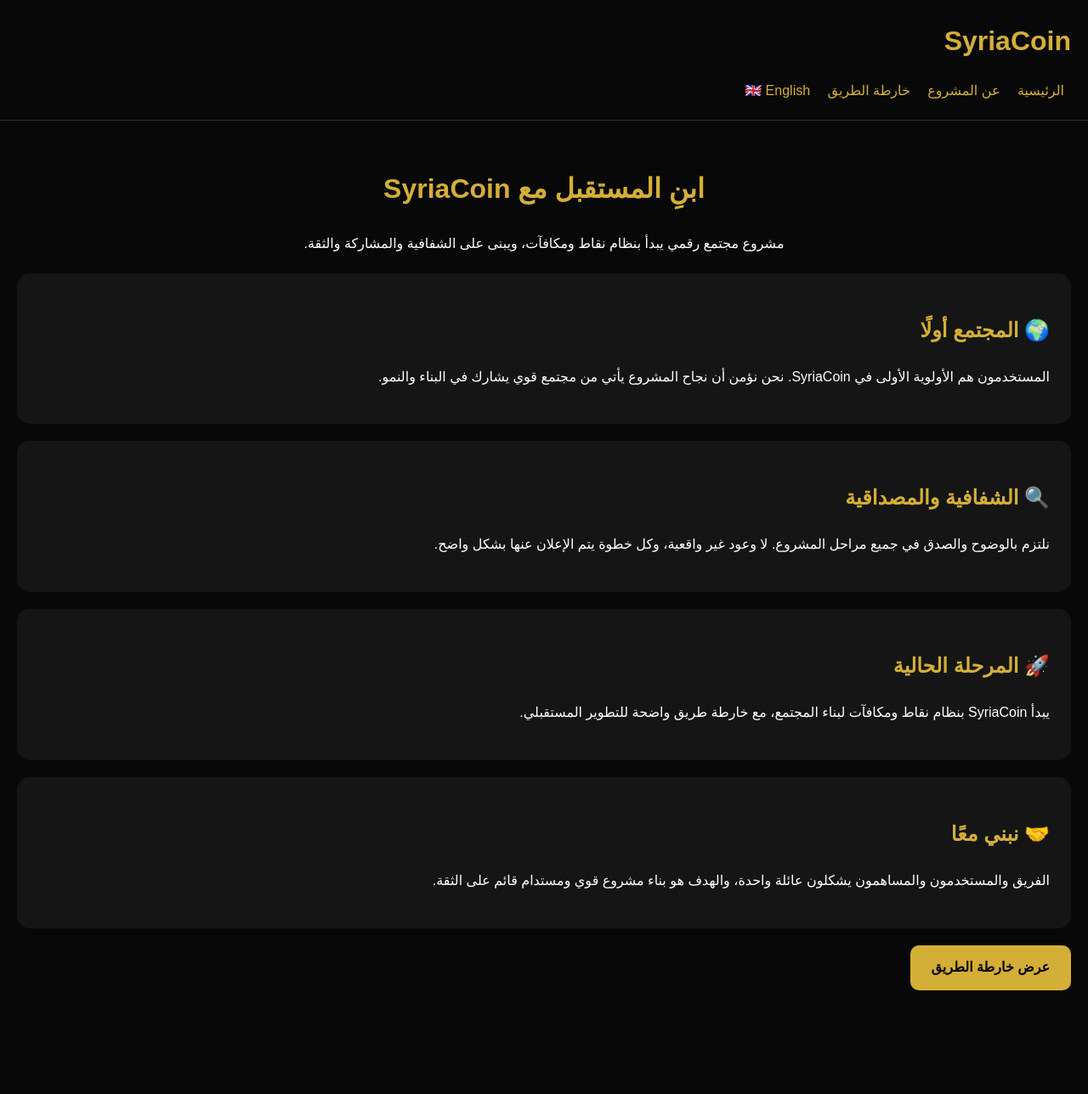
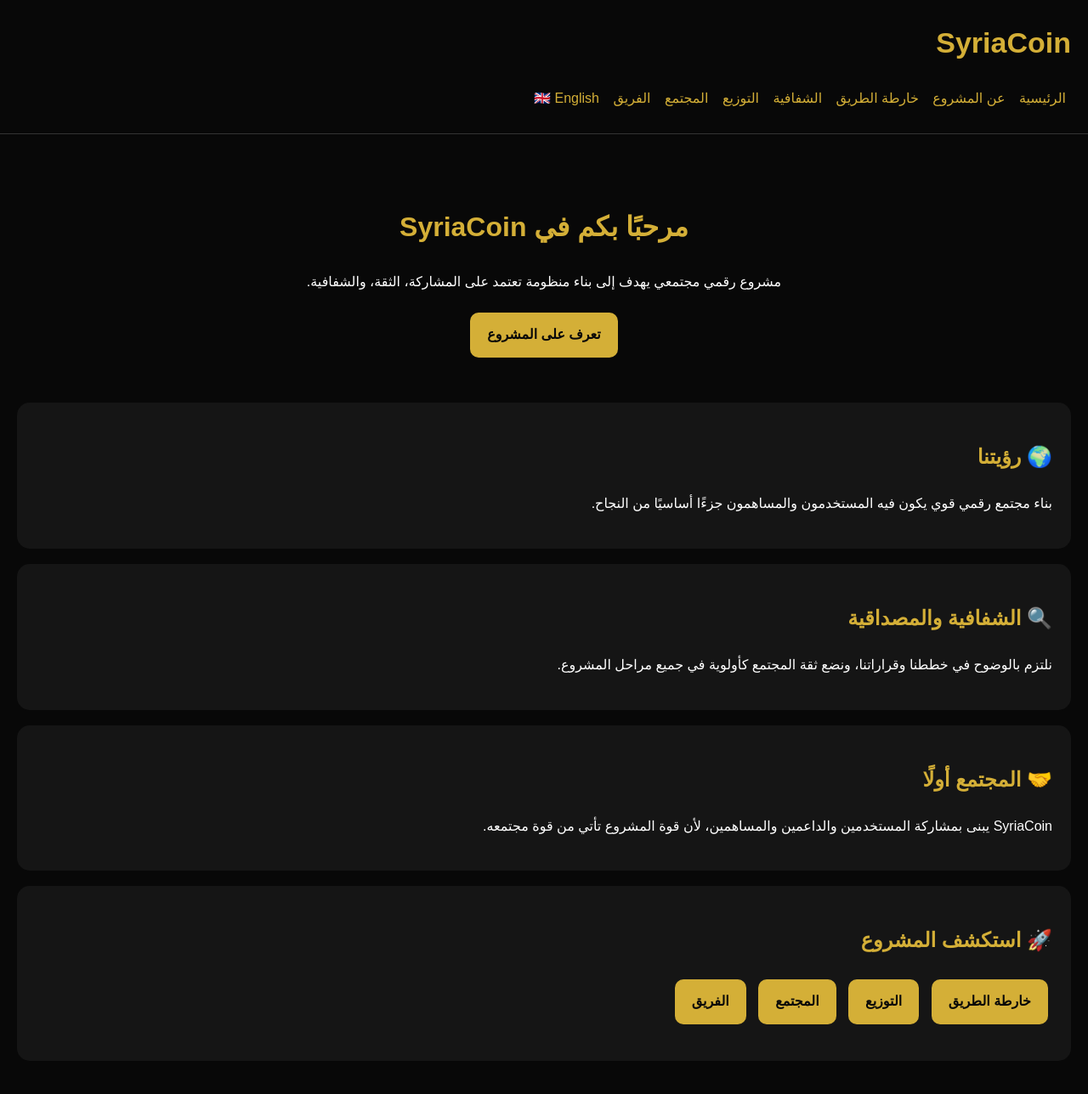
Before and after one commit to qalasd400-jpg/syriacoin, a plain HTML site: page index.html in a window 1280 px wide. Shown: the whole page at 85% size. Before the commit the page ends 1196 px from the top, so only its background shows below. Drawn offline with Linux system fonts and the light colour scheme.

Commit message:
Update index.html

```diff
--- a/index.html
+++ b/index.html
@@ -2,17 +2,19 @@
 <html lang="ar" dir="rtl">
 
 <head>
+
 <meta charset="UTF-8">
 <meta name="viewport" content="width=device-width, initial-scale=1.0">
 
-<title>SyriaCoin - مستقبل المجتمع الرقمي</title>
+<title>SyriaCoin</title>
 
 <style>
+
 body{
 margin:0;
 background:#080808;
 color:white;
-    font-family:Arial, sans-serif;
+font-family:Arial,sans-serif;
 line-height:1.8;
 }
 
@@ -23,7 +25,7 @@
 
 .logo{
 color:#d4af37;
-    font-size:32px;
+font-size:34px;
 font-weight:bold;
 }
 
@@ -34,7 +36,8 @@
 nav a{
 color:#d4af37;
 text-decoration:none;
-    margin:8px;
+margin:6px;
+display:inline-block;
 }
 
 .container{
@@ -43,6 +46,7 @@
 
 .hero{
 text-align:center;
+padding:30px 10px;
 }
 
 h1,h2{
@@ -51,64 +55,81 @@
 
 .box{
 background:#151515;
-    padding:25px;
-    margin:20px 0;
+padding:22px;
+margin:18px 0;
 border-radius:15px;
 }
 
 .button{
 display:inline-block;
 background:#d4af37;
-    color:#000;
-    padding:12px 25px;
+color:#080808;
+padding:12px 20px;
 border-radius:10px;
 text-decoration:none;
 font-weight:bold;
+margin:5px;
 }
+
 </style>
 
 </head>
 
+
 <body>
+
 
 <header>
 
 <div class="logo">SyriaCoin</div>
 
 <nav>
+
 <a href="index.html">الرئيسية</a>
 <a href="about.html">عن المشروع</a>
 <a href="roadmap.html">خارطة الطريق</a>
+<a href="transparency.html">الشفافية</a>
+<a href="distribution.html">التوزيع</a>
+<a href="community.html">المجتمع</a>
+<a href="team.html">الفريق</a>
 <a href="en/index.html">🇬🇧 English</a>
+
 </nav>
 
 </header>
 
 
+
 <div class="container">
+
 
 <div class="hero">
 
-<h1>ابنِ المستقبل مع SyriaCoin</h1>
+<h1>مرحبًا بكم في SyriaCoin</h1>
 
 <p>
-مشروع مجتمع رقمي يبدأ بنظام نقاط ومكافآت،
-ويبنى على الشفافية والمشاركة والثقة.
+مشروع رقمي مجتمعي يهدف إلى بناء منظومة تعتمد على المشاركة،
+الثقة، والشفافية.
+</p>
+
+<a class="button" href="about.html">
+تعرف على المشروع
+</a>
+
+</div>
+
+
+
+<div class="box">
+
+<h2>🌍 رؤيتنا</h2>
+
+<p>
+بناء مجتمع رقمي قوي يكون فيه المستخدمون والمساهمون جزءًا أساسيًا من النجاح.
 </p>
 
 </div>
 
-
-<div class="box">
-
-<h2>🌍 المجتمع أولًا</h2>
-
-<p>
-المستخدمون هم الأولوية الأولى في SyriaCoin.
-نحن نؤمن أن نجاح المشروع يأتي من مجتمع قوي يشارك في البناء والنمو.
-</p>
-
-</div>
 
 
 <div class="box">
@@ -116,43 +137,49 @@
 <h2>🔍 الشفافية والمصداقية</h2>
 
 <p>
-نلتزم بالوضوح والصدق في جميع مراحل المشروع.
-لا وعود غير واقعية، وكل خطوة يتم الإعلان عنها بشكل واضح.
+نلتزم بالوضوح في خططنا وقراراتنا،
+ونضع ثقة المجتمع كأولوية في جميع مراحل المشروع.
 </p>
 
 </div>
 
 
+
 <div class="box">
 
-<h2>🚀 المرحلة الحالية</h2>
+<h2>🤝 المجتمع أولًا</h2>
 
 <p>
-يبدأ SyriaCoin بنظام نقاط ومكافآت لبناء المجتمع،
-مع خارطة طريق واضحة للتطوير المستقبلي.
+SyriaCoin يبنى بمشاركة المستخدمين والداعمين والمساهمين،
+لأن قوة المشروع تأتي من قوة مجتمعه.
 </p>
 
 </div>
 
 
+
 <div class="box">
 
-<h2>🤝 نبني معًا</h2>
+<h2>🚀 استكشف المشروع</h2>
 
 <p>
-الفريق والمستخدمون والمساهمون يشكلون عائلة واحدة،
-والهدف هو بناء مشروع قوي ومستدام قائم على الثقة.
+
+<a class="button" href="roadmap.html">خارطة الطريق</a>
+
+<a class="button" href="distribution.html">التوزيع</a>
+
+<a class="button" href="community.html">المجتمع</a>
+
+<a class="button" href="team.html">الفريق</a>
+
 </p>
 
 </div>
 
 
-<a class="button" href="roadmap.html">
-عرض خارطة الطريق
-</a>
-
 
 </div>
+
 
 </body>
 
```
Lines whose indentation alone changed are shown as unchanged.
